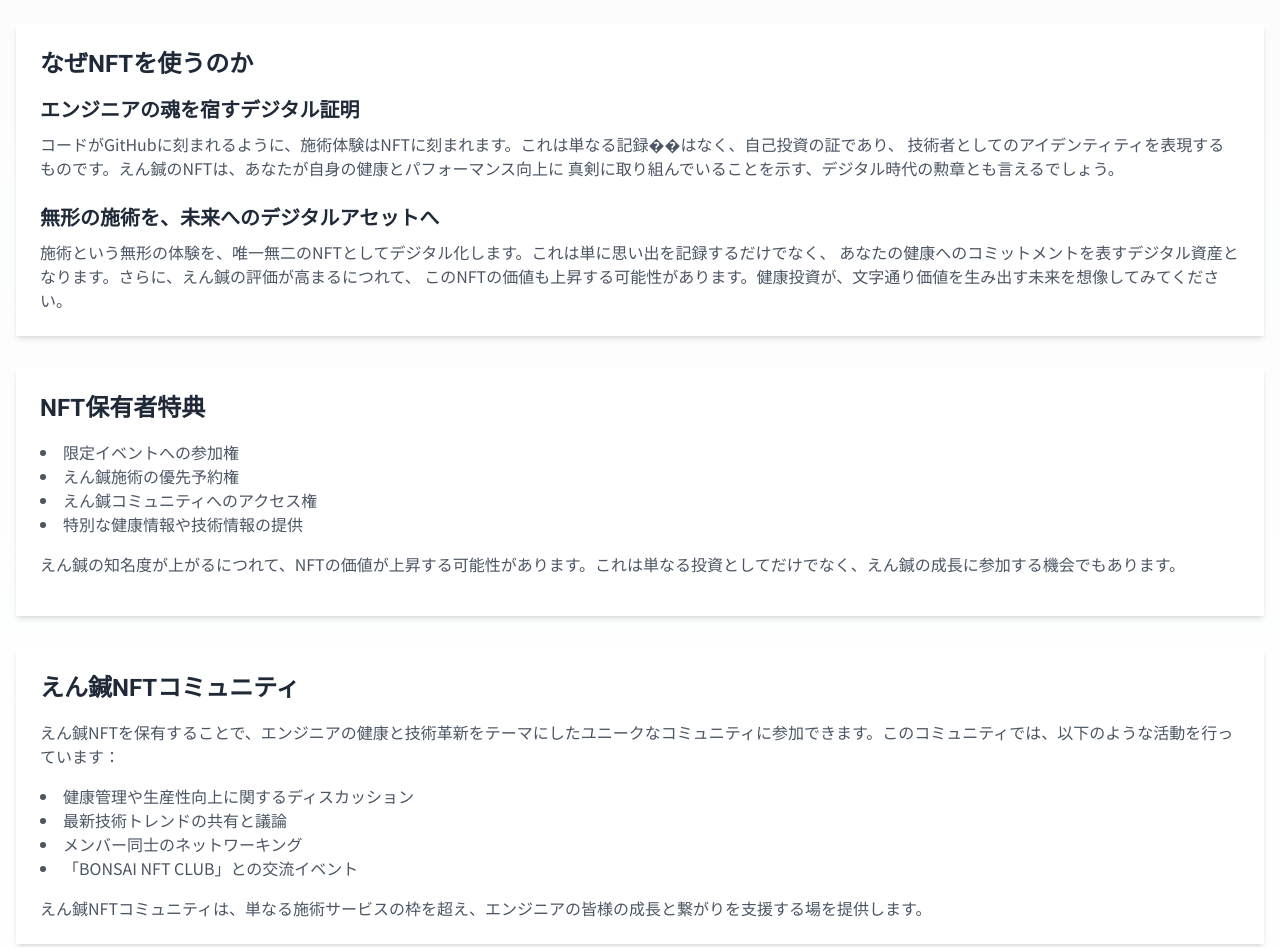
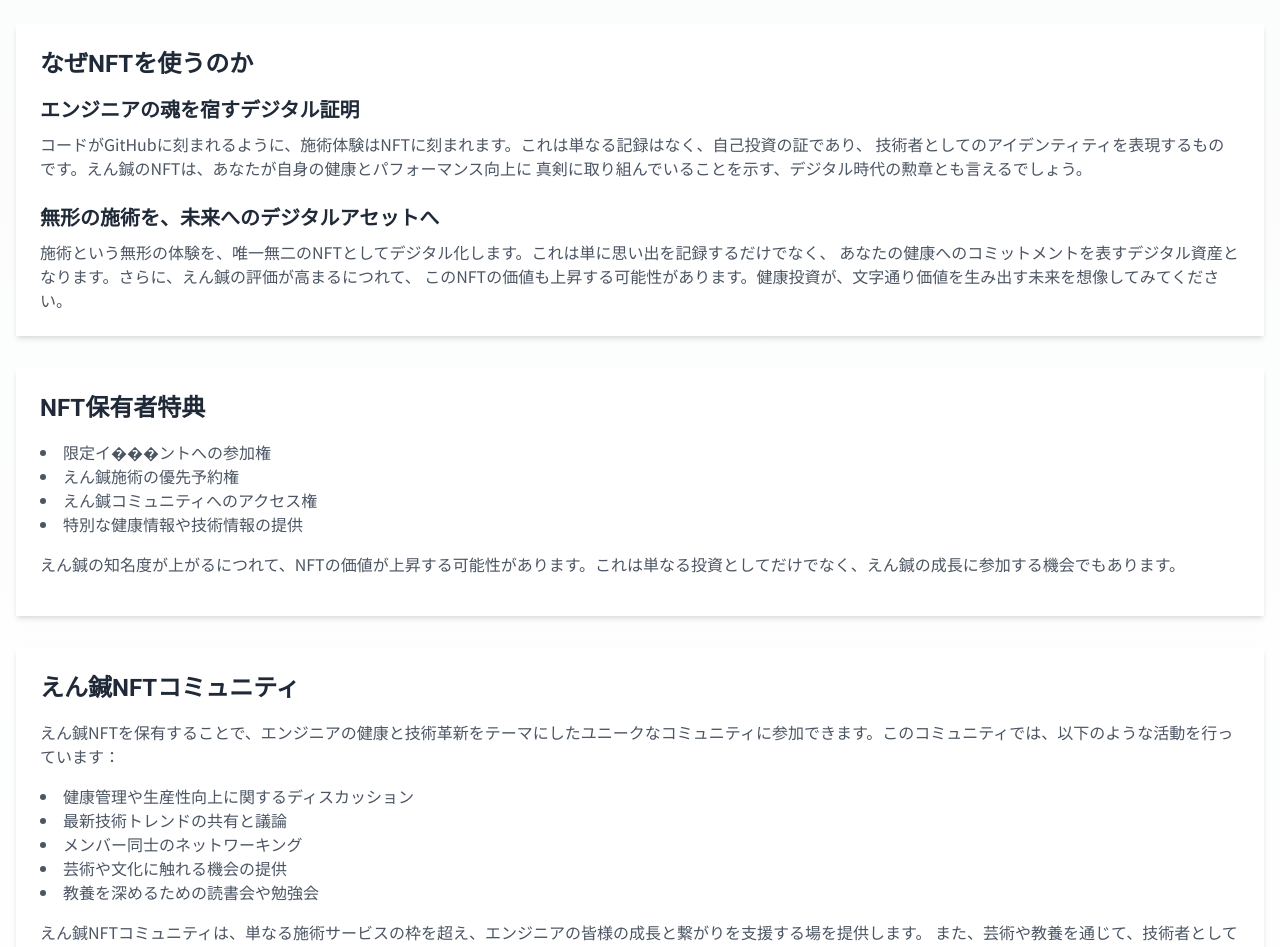
Before and after one commit to IFs1991/enshin-website, a Next.js app: page /nft in a window 1280 px wide. Shown: the part 900-1847 px from the top of the page. Built offline with nearby package versions, Linux system fonts and the light colour scheme.

Commit message:
NFTコミュニティの説明を更新：芸術や教養に関する活動を追加

```diff
--- a/app/nft/page.tsx
+++ b/app/nft/page.tsx
@@ -37,7 +37,7 @@ const NFTPage = () => {
         <div className="mb-6">
           <h3 className="text-xl font-semibold mb-2 text-gray-800 dark:text-dark-text">エンジニアの魂を宿すデジタル証明</h3>
           <p className="text-gray-600 dark:text-dark-text-muted">
-            コードがGitHubに刻まれるように、施術体験はNFTに刻まれます。これは単なる記録��はなく、自己投資の証であり、
+            コードがGitHubに刻まれるように、施術体験はNFTに刻まれます。これは単なる記録はなく、自己投資の証であり、
             技術者としてのアイデンティティを表現するものです。えん鍼のNFTは、あなたが自身の健康とパフォーマンス向上に
             真剣に取り組んでいることを示す、デジタル時代の勲章とも言えるでしょう。
           </p>
@@ -54,7 +54,7 @@ const NFTPage = () => {
       <div className="bg-white dark:bg-dark-surface rounded-lg shadow-md p-6 mb-8">
         <h2 className="text-2xl font-semibold mb-4 text-gray-800 dark:text-dark-text">NFT保有者特典</h2>
         <ul className="list-disc list-inside mb-4 text-gray-600 dark:text-dark-text-muted">
-          <li>限定イベントへの参加権</li>
+          <li>限定イ���ントへの参加権</li>
           <li>えん鍼施術の優先予約権</li>
           <li>えん鍼コミュニティへのアクセス権</li>
           <li>特別な健康情報や技術情報の提供</li>
@@ -72,10 +72,13 @@ const NFTPage = () => {
           <li>健康管理や生産性向上に関するディスカッション</li>
           <li>最新技術トレンドの共有と議論</li>
           <li>メンバー同士のネットワーキング</li>
-          <li>「BONSAI NFT CLUB」との交流イベント</li>
+          <li>芸術や文化に触れる機会の提供</li>
+          <li>教養を深めるための読書会や勉強会</li>
         </ul>
         <p className="text-gray-600 dark:text-dark-text-muted">
           えん鍼NFTコミュニティは、単なる施術サービスの枠を超え、エンジニアの皆様の成長と繋がりを支援する場を提供します。
+          また、芸術や教養を通じて、技術者としての創造性や感性を磨く機会も提供していく予定です。
+          東洋医学の知恵と現代のテクノロジー、そして芸術文化が融合する独自のコミュニティを目指しています。
         </p>
       </div>
     </div>
```
